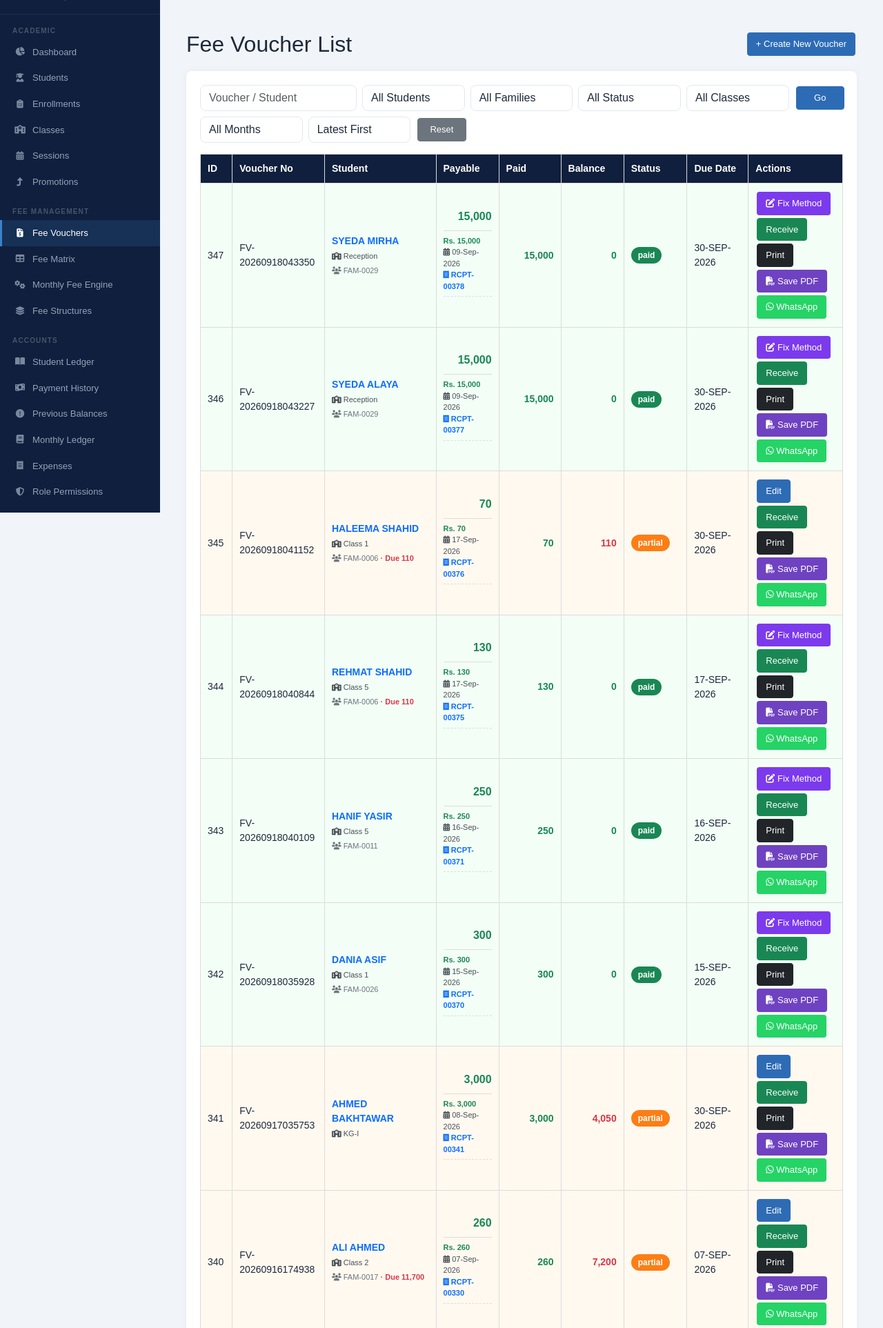
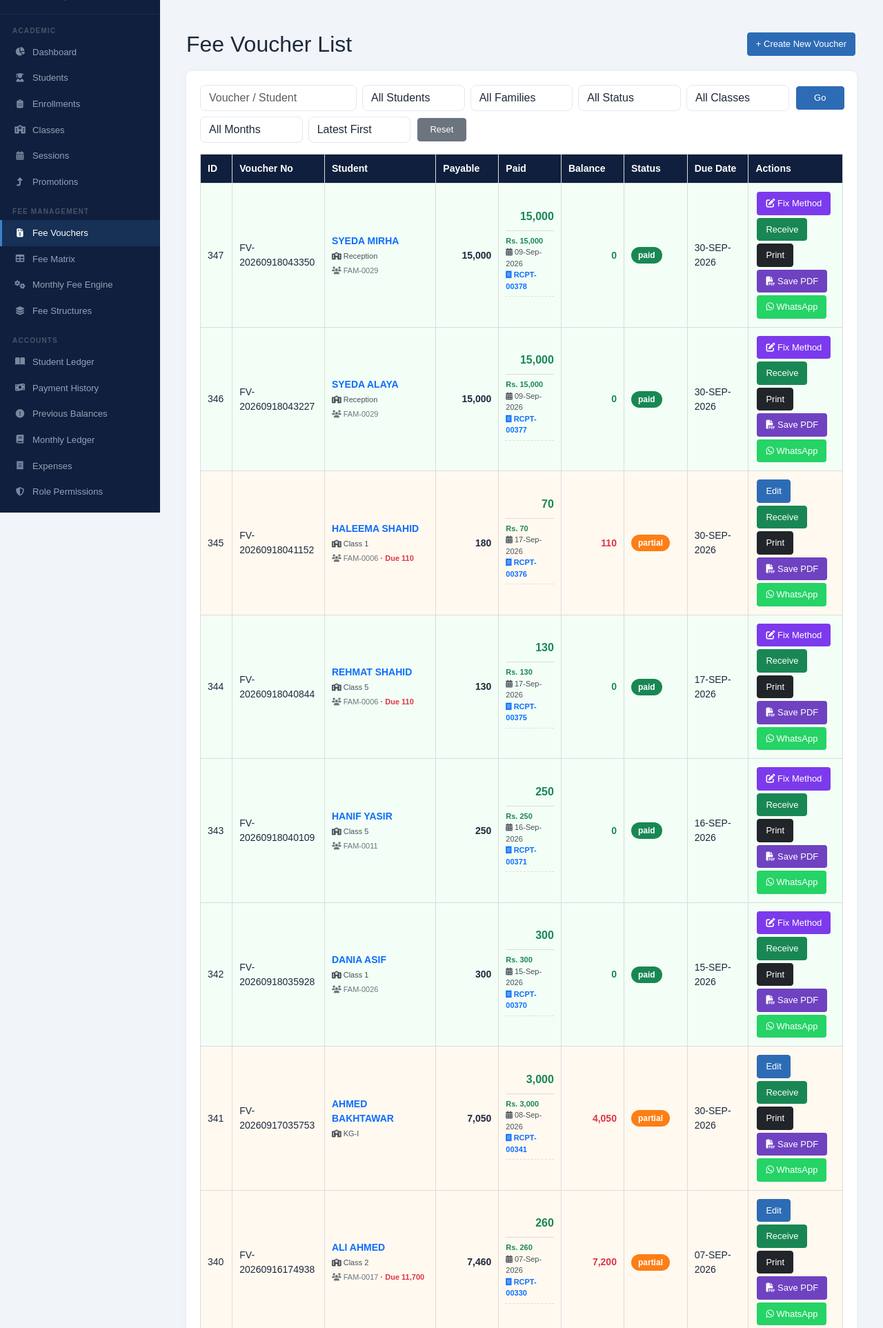
Before and after one commit to danishsoaliheen/peaceacademy, a Laravel app: page /fee-vouchers in a window 1280 px wide. Shown: the part 57-1982 px from the top of the page at 69% size. Run offline with Laravel 12, Linux system fonts and the light colour scheme; a user stored in the database is signed in; data comes from the database, SQL or seed files in the repository.

Commit message:
Updating files from live to github

```diff
--- a/resources/views/fee_vouchers/index.blade.php
+++ b/resources/views/fee_vouchers/index.blade.php
@@ -443,7 +443,7 @@
 @endphp
                     <tr class="{{ $rowClass }}">
 
-                        <!-- ID -->
+                        <!-- 1. ID -->
 
                         <td>
 
@@ -451,13 +451,15 @@
 
                         </td>
 
-                        <!-- Voucher No -->
+                        <!-- 2. Voucher No -->
 
                         <td>
 
                             {{ $voucher->voucher_no }}
 
                         </td>
+
+                        <!-- 3. Student -->
 
                         <td>
 
@@ -557,9 +559,15 @@
 
                         </td>
 
-                        <!-- Payable Amount -->
+                        <!-- 4. Payable Amount -->
 
-                        <!-- Paid Amount + Payment History -->
+                        <td class="text-end" style="font-weight:bold;">
+
+                            {{ number_format($voucher->payable_amount, 0) }}
+
+                        </td>
+
+                        <!-- 5. Paid Amount + Payment History -->
 
                         <td class="text-end">
 
@@ -642,15 +650,7 @@
 
                         </td>
 
-                        <!-- Paid Amount -->
-
-                        <td class="text-end amount-green">
-
-                            {{ number_format($voucher->paid_amount,0) }}
-
-                        </td>
-
-                        <!-- Balance -->
+                        <!-- 6. Balance -->
 
                         <td class="text-end">
 
@@ -684,7 +684,7 @@
 
                         </td>
 
-                        <!-- Status -->
+                        <!-- 7. Status -->
 
                         <td>
 
@@ -696,7 +696,7 @@
 
                         </td>
 
-                        <!-- Due Date -->
+                        <!-- 8. Due Date -->
 
                         <td>
 
@@ -704,7 +704,7 @@
 
                         </td>
 
-                        <!-- Actions -->
+                        <!-- 9. Actions -->
 
                         <td>
 
@@ -742,7 +742,6 @@
 
                             </a>
 
-
                             <!-- Print Button -->
 
                             <a href="{{ route('fee-vouchers.print', $voucher->id) }}"
@@ -752,7 +751,6 @@
                                 Print
 
                             </a>
-
 
                             <!-- Save PDF Button -->
 
@@ -800,6 +798,7 @@
                             @endif
 
                         </td>
+
                     </tr>
 
                 @empty
```
Lines whose indentation alone changed are shown as unchanged.
